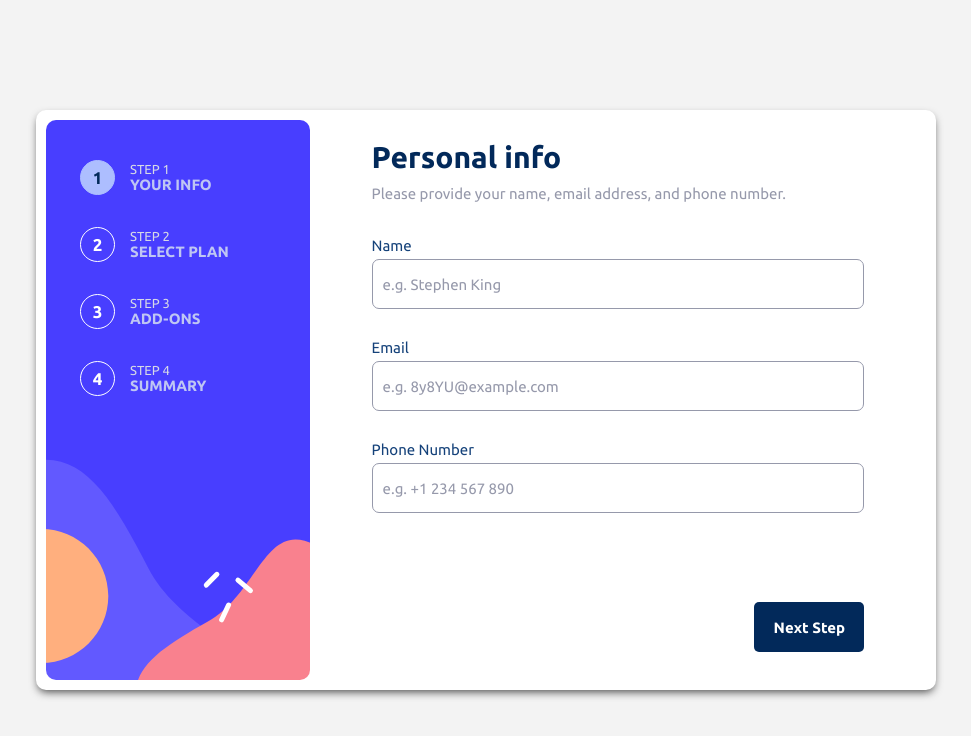
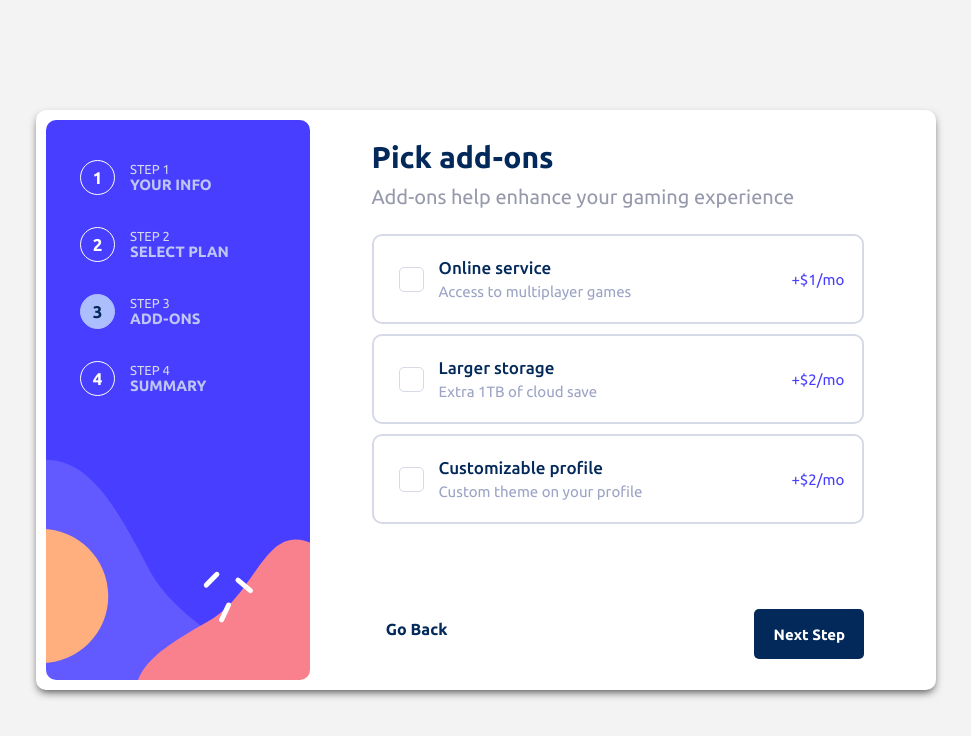
Before and after one commit to Yuwen-0/Multi-step-form, a React (Vite) app: page / in a window 1280 px wide. Shown: the top 736 px of the page, without its empty margins (154-1125 px from the left). Built offline with nearby package versions, Linux system fonts and the light colour scheme.

Commit message:
add:finished addOns startedSummary almost doneee

```diff
--- a/index.html
+++ b/index.html
@@ -5,6 +5,7 @@
     <link rel="icon" type="image/svg+xml" href="assets/images/favicon-32x32.png" />
     <meta name="viewport" content="width=device-width, initial-scale=1.0" />
     <title>Multi Step Form</title>
+    <script src="https://kit.fontawesome.com/1ddc90232c.js" crossorigin="anonymous"></script>
   </head>
   <body>
     <div id="root"></div>
--- a/package.json
+++ b/package.json
@@ -10,6 +10,9 @@
     "preview": "vite preview"
   },
   "dependencies": {
+    "@fortawesome/free-brands-svg-icons": "^6.4.2",
+    "@fortawesome/free-solid-svg-icons": "^6.4.2",
+    "@fortawesome/react-fontawesome": "^0.2.0",
     "react": "^18.2.0",
     "react-dom": "^18.2.0",
     "react-router-dom": "^5.3.4"
--- a/src/App.css
+++ b/src/App.css
@@ -409,3 +409,104 @@ body{
   font-size: 20px;
   color: hsl(213, 96%, 18%);
 }
+
+.AddOns{
+  display: flex;
+  flex-direction: column;
+  gap: 10px;
+  margin-bottom: 70px;
+}
+
+.AddOn{
+  display: grid;
+  grid-template-columns: 30px 2fr 46px;
+  align-items: center;
+  gap: 10px;
+  padding-inline:25px;
+  width: 100%;
+  height: 90px;
+  border-radius: 10px;
+  border: 2px solid hsl(229, 24%, 87%);
+  cursor: pointer;
+}
+
+.AddOn >  *{
+  pointer-events: none;
+  transition: all 0.15s;
+}
+
+.AddOn:hover{
+  border-color: hsl(243, 100%, 62%);
+}
+
+.AddOn.Selected {
+  outline: 2px solid hsl(243, 100%, 62%);
+}
+
+.AddOn-Price{
+  font-weight: 400;
+  font-size: 15px;
+  color: var(--color-purplishBlue);
+}
+
+
+
+.AddOn-Checkbox{
+  width: 25px;
+  height: 25px;
+  margin-right: 15px;
+  border-radius: 5px;
+  border: 1px solid hsl(229, 24%, 87%);
+  display: flex;
+  justify-content: center;
+  align-items: center;
+}
+
+.AddOn-Checkbox.Checked{
+  background-color: hsl(243, 100%, 62%);
+}
+
+
+.AddOn-Title{
+  font-weight: 500;
+  font-size: 17px;
+  color: hsl(213, 96%, 18%);
+}
+
+.AddOn-Description{
+  font-size: 15px;
+  color: hsl(230, 25%, 69%);
+}
+
+.AddOn-Info{
+  display: flex;
+  gap: 6px;
+  flex-direction: column;
+}
+
+.SummaryContainer{
+  display: flex;
+  flex-direction: column;
+  gap: 10px;
+  margin-bottom: 70px;
+  width: 100%;
+  min-height: 180px;
+  height: fit-content;
+  border-radius: 10px;
+  background-color: var(--color-magnolia)
+}
+
+.PlanName{
+  font-weight: 700;
+  font-size: 20px;
+  color: hsl(213, 96%, 18%);
+}
+
+.PlanInfo{
+  display: flex;
+  justify-content: space-between;
+  padding-inline: 25px;
+  padding-block: 15px;
+  width: 100%;
+  flex-direction: column;
+}
--- a/src/App.jsx
+++ b/src/App.jsx
@@ -5,12 +5,18 @@ import './App.css'
 import Content from './components/Content';
 import Step from './components/Step';
 
+import { library } from '@fortawesome/fontawesome-svg-core'
+import { fas } from '@fortawesome/free-solid-svg-icons'
+import { faTwitter, faFontAwesome } from '@fortawesome/free-brands-svg-icons'
+
+library.add(fas, faTwitter, faFontAwesome)
+
 import PlansInfo from './Jsons/PlansInfo.json';
 import PersonalInfo from './components/PersonalInfo';
 import SelectPlan from './components/SelectPlan';
 
 function App() {
-  const [stepStage, setStepStage] = useState(1);
+  const [stepStage, setStepStage] = useState(3);
   const [stepsInfo, setStepsInfo] = useState([
     {
       title: 'YOUR INFO',
@@ -36,14 +42,17 @@ function App() {
       number: 2,
       isActive: stepStage === 2,
       info: {
-        plan: '',
+        plan: 'Arcade',
         yearly: false
       },
     },
     {
       title: 'ADD-ONS',
       number: 3,
-      isActive: stepStage === 3
+      isActive: stepStage === 3,
+      info: {
+        addOns: [],
+      }
     },
     {
       title: 'SUMMARY',
@@ -51,6 +60,8 @@ function App() {
       isActive: stepStage === 4
     }
   ]);
+
+  console.log(stepStage);
 
   const formContentDiv = useRef(null);
 
@@ -64,7 +75,7 @@ function App() {
   ));
 
   const increaseSteps = () => {
-    setStepStage(prevStage => (prevStage < 4 ? prevStage + 1 : prevStage));
+    setStepStage(prevStage => prevStage + 1);
   };
 
   const decreaseSteps = () => {
@@ -95,28 +106,3 @@ function App() {
 }
 
 export default App;
-    export function AddOns() {
-      return (
-        <>
-            <label htmlFor="name">Name</label>
-              <input type="text" placeholder='e.g. Stephen King' name='name' />
-            <label htmlFor="email">Email</label>
-              <input type="text" placeholder='e.g. 8y8YU@example.com' name='email' />
-            <label htmlFor="phone">Phone Number</label>
-              <input type="text" placeholder='e.g. +1 234 567 890' name='phone' />
-        </>
-      );
-    }
-
-    export function Summary() {
-      return (
-        <>
-            <label htmlFor="name">Name</label>
-              <input type="text" placeholder='e.g. Stephen King' name='name' />
-            <label htmlFor="email">Email</label>
-              <input type="text" placeholder='e.g. 8y8YU@example.com' name='email' />
-            <label htmlFor="phone">Phone Number</label>
-              <input type="text" placeholder='e.g. +1 234 567 890' name='phone' />
-        </>
-      );
-    }
--- /dev/null
+++ b/src/components/AddOn.jsx
@@ -0,0 +1,32 @@
+
+
+import PropTypes from 'prop-types';
+import { FontAwesomeIcon } from '@fortawesome/react-fontawesome';
+const AddOn = ({ title, description, isSelected , onClick , isYearly,monthlyPrice,yearlyPrice }) => {
+    return (
+      <div id={title} onClick={onClick} className={`AddOn ${isSelected ? 'Selected' : ''}`}>
+        <div className={`AddOn-Checkbox ${isSelected ? 'Checked' : ''}`}>
+        <FontAwesomeIcon icon="fa-solid fa-check" style={{color: "#ffffff",}} />
+        </div>
+        <div className='AddOn-Info'>
+          <h3 className="AddOn-Title">{title}</h3>
+          <p className="AddOn-Description">{description}</p>
+        </div>
+        <p className="AddOn-Price">{isYearly ? yearlyPrice : monthlyPrice}</p>
+      </div>
+    );
+  };
+
+  export default AddOn;
+
+  AddOn.propTypes = {
+    title: PropTypes.string,
+    description: PropTypes.string,
+    price: PropTypes.string,
+    isSelected: PropTypes.bool,
+    onClick: PropTypes.func,
+    isYearly: PropTypes.bool,
+    monthlyPrice: PropTypes.string,
+    yearlyPrice: PropTypes.string
+
+  }
--- /dev/null
+++ b/src/components/AddOns.jsx
@@ -0,0 +1,117 @@
+import PropTypes from 'prop-types';
+import AddOn from './AddOn';
+
+import { useState } from 'react';
+
+export default function AddOns({ decreaseSteps, increaseSteps, stepsInfo }) {
+  const formDataDiv = document.querySelector(".Form-Content");
+
+  const [addOnsData, setAddOnsData] = useState([
+    {
+      title: 'Online service',
+      description: 'Access to multiplayer games',
+      MPrice: 1,
+      YPrice: 10,
+      monthlyPrice: '+$1/mo',
+      yearlyPrice: '+$10/yr',
+      isSelected: false,
+    },
+    {
+      title: 'Larger storage',
+      description: 'Extra 1TB of cloud save',
+      MPrice: 2,
+      YPrice: 20,
+      monthlyPrice: '+$2/mo',
+      yearlyPrice: '+$20/yr',
+      isSelected: false,
+    },
+    {
+      title: 'Customizable profile',
+      description: 'Custom theme on your profile',
+      MPrice: 2,
+      YPrice: 20,
+      monthlyPrice: '+$2/mo',
+      yearlyPrice: '+$20/yr',
+      isSelected: false,
+    },
+  ]);
+
+  function SetInfo() {
+    const addonsData = [];
+    addOnsData.map((addOn) => {
+      const addonData = {
+        YearPrice: addOn.YPrice,
+        MonthPrice: addOn.MPrice,
+        isSelected: addOn.isSelected,
+      }
+      addonsData.push(addonData)
+    })
+
+    stepsInfo[2].info.addOns = addonsData
+
+    setTimeout(() => {
+      stepsInfo[1].info.addOns = addOnsData
+      stepsInfo[2].isActive = false
+      stepsInfo[3].isActive = true
+      increaseSteps();
+      formDataDiv.classList.remove("FadeOut")
+    }, 600);
+    formDataDiv.classList.add("FadeOut")
+  }
+
+
+  function goBack() {
+    setTimeout(() => {
+      stepsInfo[1].isActive = true
+      stepsInfo[2].isActive = false
+      decreaseSteps();
+      formDataDiv.classList.remove("FadeOut")
+    }, 600);
+    formDataDiv.classList.add("FadeOut")
+  }
+
+  function select(e) {
+    const updatedAddOnsData = addOnsData.map((addOn) => {
+      if (addOn.title === e.target.id) {
+        addOn.isSelected = !addOn.isSelected;
+      }
+      return addOn;
+    });
+
+    setAddOnsData(updatedAddOnsData);
+  }
+
+  return (
+    <>
+      <div className="Form-Content-Title-Container">
+        <h1 className="Form-Content-Title">Pick add-ons</h1>
+        <p className="Form-Content-Subtitle">Add-ons help enhance your gaming experience</p>
+      </div>
+      <div className="AddOns">
+        {addOnsData.map((addOn, index) => (
+          <AddOn
+          key={index}
+          title={addOn.title}
+          description={addOn.description}
+          monthlyPrice={addOn.monthlyPrice}
+          yearlyPrice={addOn.yearlyPrice}
+          onClick={select}
+          isSelected={addOn.isSelected}
+          isYearly={stepsInfo[1].info.yearly}
+          />
+          ))}
+      </div>
+      <div className="Form-Buttons">
+        <button onClick={goBack} className="Form-Back-Button">Go Back</button>
+        <button onClick={SetInfo} className="Form-Button">Next Step</button>
+      </div>
+    </>
+  );
+}
+
+AddOns.propTypes = {
+  decreaseSteps: PropTypes.func.isRequired,
+  increaseSteps: PropTypes.func.isRequired,
+  stepsInfo: PropTypes.array.isRequired,
+  step: PropTypes.number.isRequired,
+}
--- a/src/components/Content.jsx
+++ b/src/components/Content.jsx
@@ -1,7 +1,8 @@
 /* eslint-disable react/prop-types */
 import  SelectPlan from './SelectPlan';
 import PersonalInfo  from './PersonalInfo';
-import { AddOns, Summary } from '../App';
+import  Summary  from './Summary';
+import  AddOns  from './AddOns';
 
 export default function Content({increaseSteps,decreaseSteps ,stepsInfo, setStepsInfo, step, allPlans }) {
 
@@ -21,8 +22,20 @@ export default function Content({increaseSteps,decreaseSteps ,stepsInfo, setStep
                       setStepsInfo={setStepsInfo}
                       plans={allPlans}
                      />}
-      {step === 3 && <AddOns />}
-      {step === 4 && <Summary />}
+      {step === 3 && <AddOns
+                      step={step}
+                      decreaseSteps={decreaseSteps}
+                      stepsInfo={stepsInfo}
+                      increaseSteps={increaseSteps}
+                      setStepsInfo={setStepsInfo}
+                     />}
+      {step === 4 && <Summary
+                      stepsInfo={stepsInfo}
+                      decreaseSteps={decreaseSteps}
+                      increaseSteps={increaseSteps}
+                      setStepsInfo={setStepsInfo}
+                      step={step}
+                     />}
     </div>
   );
 }
--- a/src/components/SelectPlan.jsx
+++ b/src/components/SelectPlan.jsx
@@ -15,10 +15,8 @@ export default function SelectPlan({decreaseSteps,increaseSteps ,stepsInfo, setS
     const target = circleRef.current;
 
     if (target.classList.contains("MoveCircle")) {
-      target.classList.remove("MoveCircle" , "On");
       setSelectedYearly(false);
     } else {
-      target.classList.add("MoveCircle", "On");
       setSelectedYearly(true);
     }
   }
@@ -86,7 +84,7 @@ export default function SelectPlan({decreaseSteps,increaseSteps ,stepsInfo, setS
           <div className="Plan-Radio-Container">
               <p className={`Plan-Radio-Text ${!selectedYearly ? 'Selected' : ''}`}>Monthly</p>
             <button className={`Plan-Radio-Button ${selectedYearly ? 'On' : ''}`} onClick={transformCircle}>
-              <div ref={circleRef} className="Plan-Radio-Circle"></div>
+              <div ref={circleRef} className={`Plan-Radio-Circle ${selectedYearly ? 'MoveCircle On' : ''}`}></div>
             </button>
               <p className={`Plan-Radio-Text ${selectedYearly ? 'Selected' : ''}`}>Yearly</p>
           </div>
--- /dev/null
+++ b/src/components/Summary.jsx
@@ -0,0 +1,31 @@
+
+import PropTypes from "prop-types";
+
+export default function Summary({ stepsInfo, decreaseSteps, increaseSteps, setStepsInfo }) {
+  return (
+    <>
+      <div className="Form-Content-Title-Container">
+        <h1 className="Form-Content-Title">Finishing up</h1>
+        <p className="Form-Content-Subtitle">Double-check everything looks OK before confirming.</p>
+      </div>
+      <div className="SummaryContainer">
+        <div className="SummaryInfo">
+          <div className="PlanInfo">
+            <h1 className="PlanName">{stepsInfo[1].info.plan + " (" + (stepsInfo[1].info.yearly ? "Yearly" : "Monthly") + ")"}</h1>
+            <p className="PlanChange">Change</p>
+          </div>
+          <div className="PriceInfo">
+            <p>{stepsInfo[1].info.yearly ? stepsInfo[1].info.yearlyPrice : stepsInfo[1].info.monthlyPrice}</p>
+          </div>
+        </div>
+      </div>
+    </>
+  );
+}
+
+Summary.propTypes = {
+  stepsInfo: PropTypes.array.isRequired,
+  decreaseSteps: PropTypes.func.isRequired,
+  increaseSteps: PropTypes.func.isRequired,
+  setStepsInfo: PropTypes.func.isRequired,
+};
```
Also changed, not shown: src/components/customHooks/useLocalStorage.jsx (deleted, +0 -25 lines), 1 other file (tests, documents, lock files or other folders).
